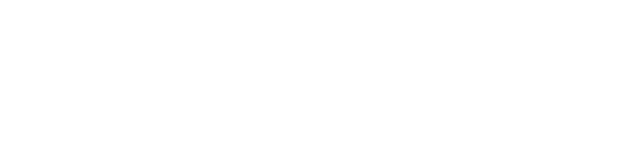
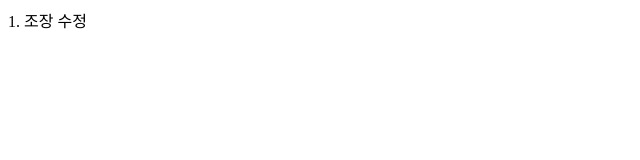
Before and after one commit to eungyu123/git-collabo, a plain HTML site: page index.html in a window 1280 px wide. Shown: the full height of the page, 0-640 px from the left. Drawn offline with Linux system fonts and the light colour scheme.

Commit message:
Update index.html

```diff
--- a/index.html
+++ b/index.html
@@ -5,5 +5,7 @@
     <meta name="viewport" content="width=device-width, initial-scale=1.0" />
     <title>Document</title>
   </head>
-  <body></body>
+  <body>
+    1. 조장 수정
+  </body>
 </html>
```
